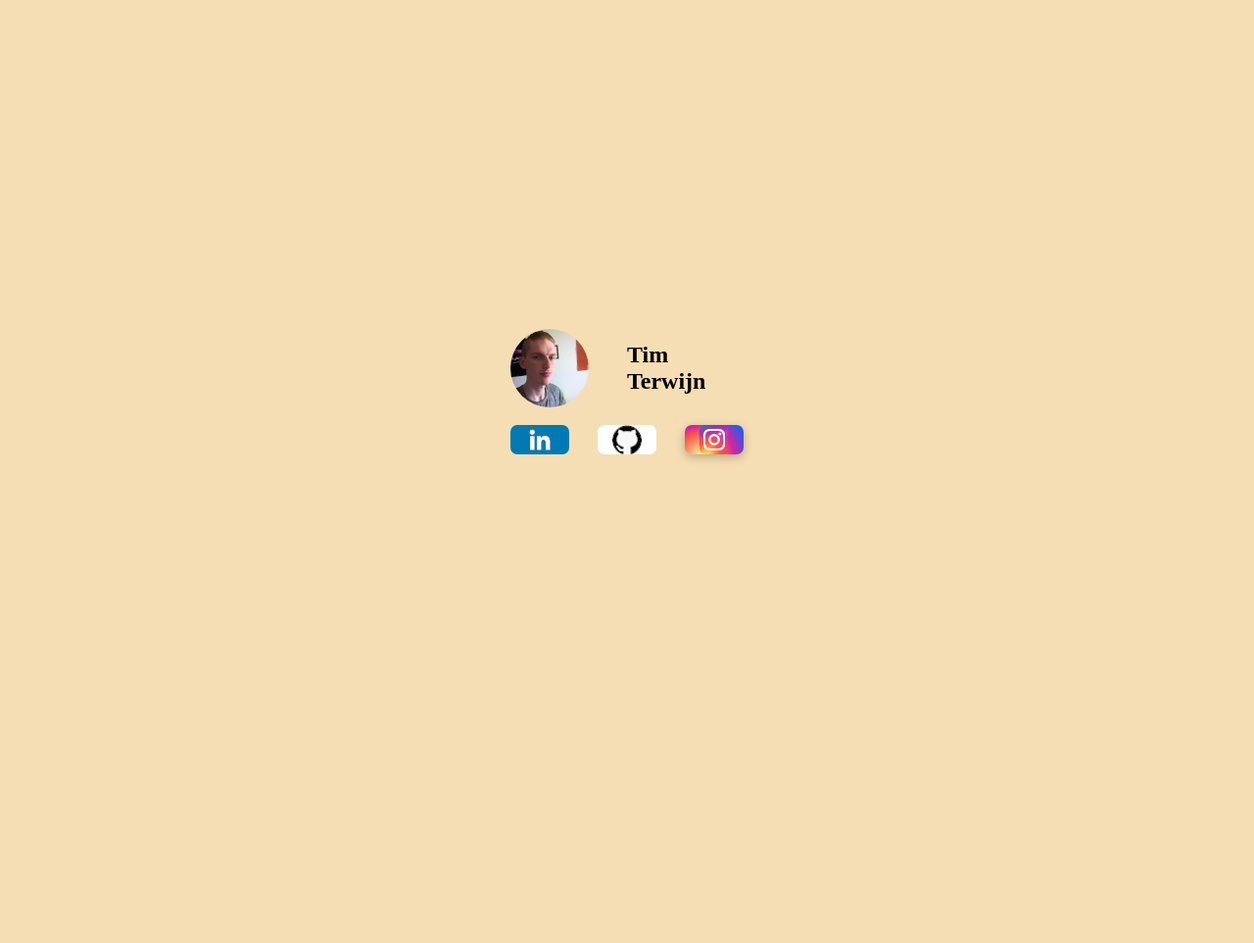
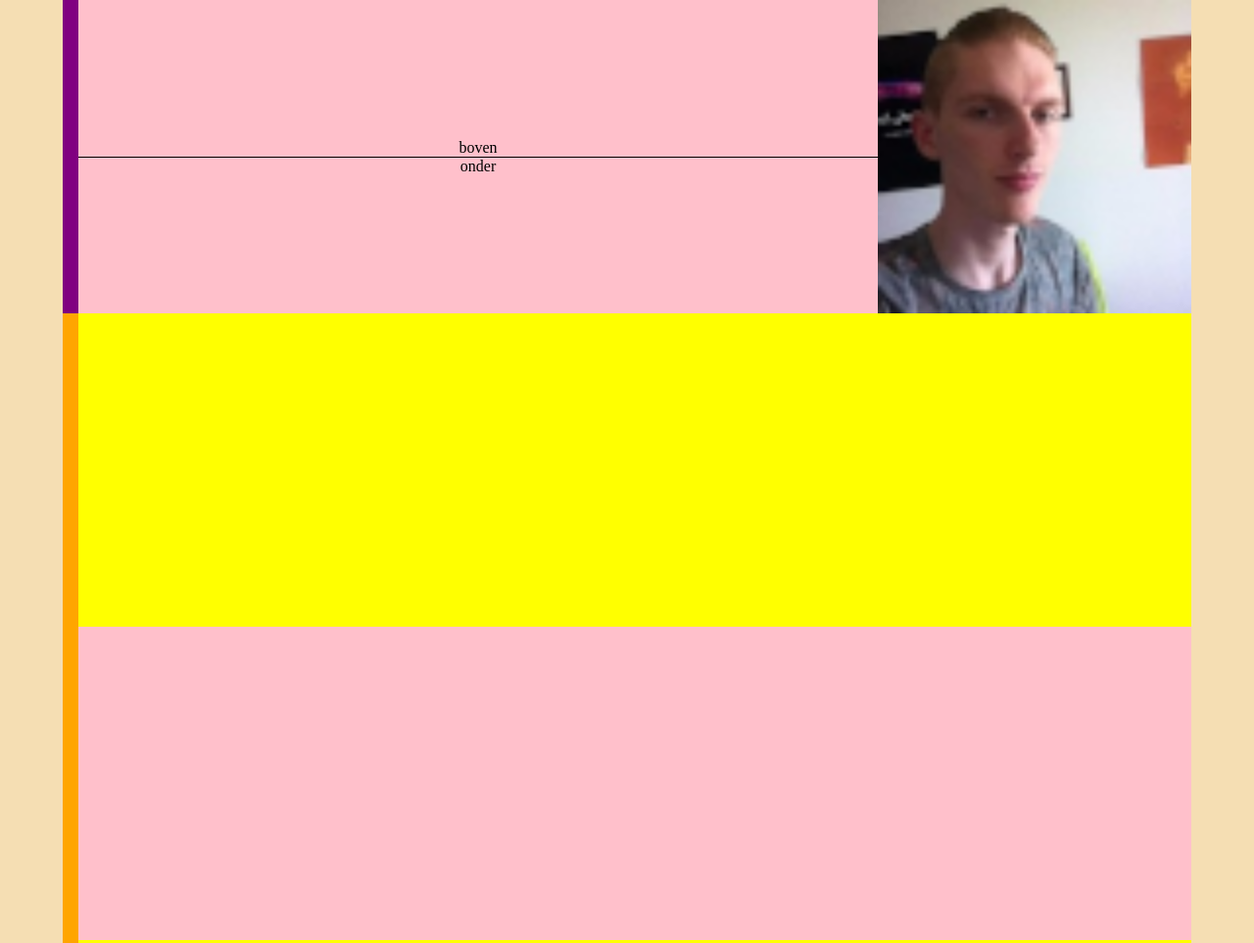
Before and after one commit to TimTerwijn/tterwijn.nl, a plain HTML site: page index.html in a window 1280 px wide. Shown: the top 963 px of the page at 98% size. Before the commit the page ends 800 px from the top, so only its background shows below. Drawn offline with Linux system fonts and the light colour scheme.

Commit message:
some code for second screen

```diff
--- a/index.html
+++ b/index.html
@@ -9,11 +9,13 @@
   <html lang="en">
   <link rel="shortcut icon" type="image/x-icon" href="./static/img/favicon.ico"/>
   <link rel="stylesheet" type="text/css" href="./static/css/style.css">
+  <link rel="stylesheet" type="text/css" href="./static/css/landing-page.css">
+  <link rel="stylesheet" type="text/css" href="./static/css/timeline-page.css">
 </head>
 <body>
-  <main>
+
   <!-- Landing page  -->
-    <section>
+  <main class="hidden">
     <img src="./static/img/tim.png" alt="Picture of Tim Terwijn">
     <h1>
       Tim Terwijn
@@ -29,8 +31,24 @@
         <img src="./static/img/instagram.png" alt="Github logo">
       </a>
     </article>
+  </main>
+
+  <!-- Timeline page  -->
+  <main>
+    <article>
+      <section></section>
+      <section></section>
+    </article>
+    <article>
+      <section>
+        <p>boven</p>
+        <img src="./static/img/tim.png" alt="alt">
+        <p>onder</p>
       </section>
+      <section></section>
+    </article>
   </main>
+
   <script type="module" src="./static/js/App.js"></script>
 </body>
 </html>
--- /dev/null
+++ b/static/css/landing-page.css
@@ -0,0 +1,55 @@
+
+
+/* Container */
+main:first-child{
+    height: 145px;
+    width: 238px;
+    display: grid;
+    grid-template-columns: 50% 50%;
+    grid-template-rows: auto auto;
+    align-items: center;
+}
+
+/* Profile picture */
+main:first-child>img{
+    border-radius: 100%;
+    height: 5rem;
+}
+
+main:first-child>h1{
+    justify-self: start;
+}
+
+/* Social media container */
+main:first-child>article{
+    grid-column-end: span 2;
+    width: 100%;
+    display: flex;
+    justify-content: space-between;
+}
+
+/* Social media buttons */
+main:first-child>article>a{
+    height: 30px;
+    width: 60px;
+    border-radius: 7px;
+    display: flex;
+    justify-content: center;
+}
+
+/* LinkedIn button */
+main:first-child>article>a:nth-child(1){
+    background-color: #017ab4;
+}
+
+/* Github button */
+main:first-child>article>a:nth-child(2){
+    background-color: white;
+}
+
+/* Instagram button */
+main:first-child>article>a:nth-child(3){
+    background: #d6249f;
+    background: radial-gradient(circle at 30% 107%, #fdf497 0%, #fdf497 5%, #fd5949 45%,#d6249f 60%,#285AEB 90%);
+    box-shadow: 0px 3px 10px rgba(0,0,0,.25);
+}
--- a/static/css/style.css
+++ b/static/css/style.css
@@ -9,66 +9,6 @@ body{
     place-items: center;
 }
 
-/* Container */
-main{
-    height: 145px;
-    width: 238px;
+.hidden{
+    display: none !important;
 }
-
-/* Landing page */
-section{
-    height: 100%;
-    display: grid;
-    grid-template-columns: 50% 50%;
-    grid-template-rows: auto auto;
-    align-items: center;
-}
-
-/* Scrollable portfolio details */
-section:nth-child(2){
-    display: none;
-}
-
-/* Profile picture */
-section>img{
-    border-radius: 100%;
-    height: 5rem;
-}
-
-/* Social media container */
-article{
-    grid-column-end: span 2;
-    width: 100%;
-    display: flex;
-    justify-content: space-between;
-}
-
-/* Social media buttons */
-article>a{
-    height: 30px;
-    width: 60px;
-    border-radius: 7px;
-    display: flex;
-    justify-content: center;
-}
-
-/* LinkedIn button */
-article>a:nth-child(1){
-    background-color: #017ab4;
-}
-
-/* Github button */
-article>a:nth-child(2){
-    background-color: white;
-}
-
-/* Instagram button */
-article>a:nth-child(3){
-    background: #d6249f;
-    background: radial-gradient(circle at 30% 107%, #fdf497 0%, #fdf497 5%, #fd5949 45%,#d6249f 60%,#285AEB 90%);
-    box-shadow: 0px 3px 10px rgba(0,0,0,.25);
-}
-
-h1{
-    justify-self: start;
-}
--- /dev/null
+++ b/static/css/timeline-page.css
@@ -0,0 +1,53 @@
+main:nth-child(2){
+    height: 100vh;
+    width: 90%;
+    display: grid;
+    grid-template-columns: 1rem auto;
+    background-color: red;
+}
+
+main:nth-child(2)>article:nth-child(1){
+    background-color: green;
+    display: grid;
+    grid-template-rows: 20rem auto;
+}
+
+main:nth-child(2)>article:nth-child(1)>section:nth-child(1){
+    background-color: purple;
+}
+
+main:nth-child(2)>article:nth-child(1)>section:nth-child(2){
+    background-color: orange;
+}
+
+main:nth-child(2)>article:nth-child(2){
+    background-color: yellow;
+}
+
+main:nth-child(2)>article:nth-child(2)>section{
+    background-color: pink;
+    height: 20rem;
+    margin-bottom: 20rem;
+    display: grid;
+    grid-template-columns: auto 20rem;
+    grid-template-rows: 50% 50%;
+}
+
+main:nth-child(2)>article:nth-child(2)>section>p{
+    text-align: center;
+}
+
+main:nth-child(2)>article:nth-child(2)>section>p:nth-child(1){
+    align-self: end;
+}
+
+main:nth-child(2)>article:nth-child(2)>section>p:nth-child(3){
+    border-top: 1px solid black;
+    align-self: start;
+}
+
+main:nth-child(2)>article:nth-child(2)>section>img{
+    grid-column-start: 2;
+    grid-row-end: span 2;
+    height: 100%;
+}
```
Lines whose indentation alone changed are shown as unchanged.
